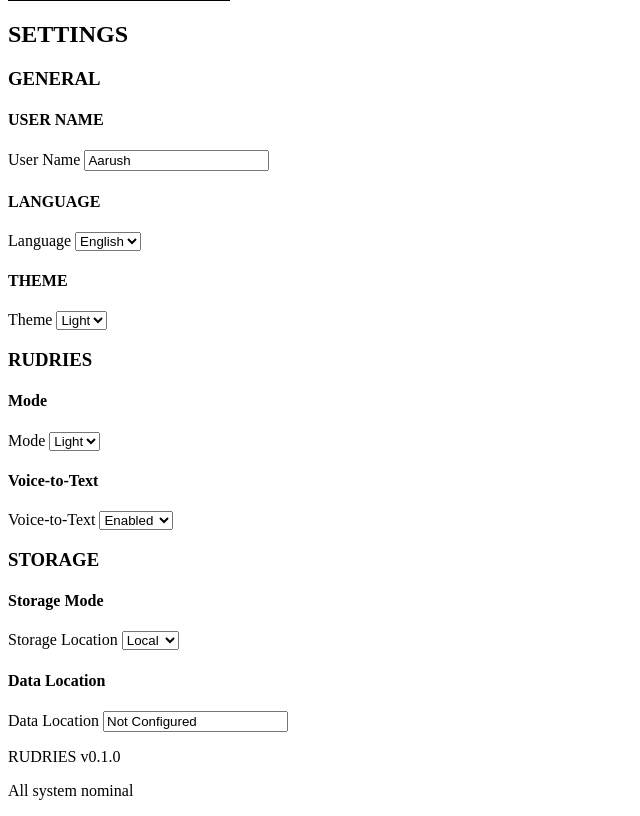
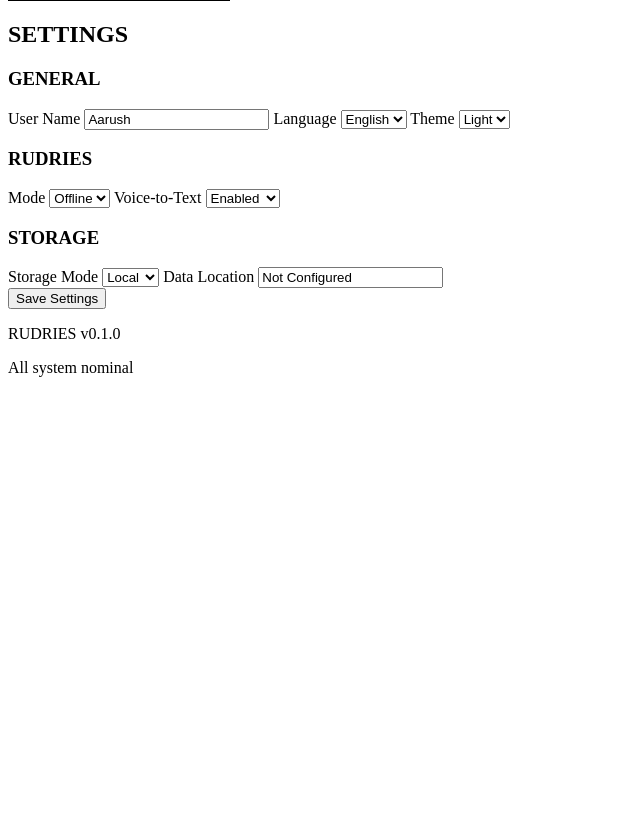
Before and after one commit to AarushVarma00/RUDRIES, a plain HTML site: page Settings.html in a window 1280 px wide. Shown: the part 706-1522 px from the top of the page, without its empty margins (0-640 px from the left). After the commit the page ends 1099 px from the top, so only its background shows below. Drawn offline with Linux system fonts and the light colour scheme.

Commit message:
Refine settings page structure and form controls

```diff
--- a/Settings.html
+++ b/Settings.html
@@ -43,57 +43,61 @@
 
 <!-- THIS IS THE MAIN CONTENT AREA -->
 <main>
-        <h2>SETTINGS</h2>
 
+<h2>SETTINGS</h2>
+<form>
+
+
+        <section>
             <h3>GENERAL</h3>
 
-                <h4>USER NAME</h4>
-                    <label for="username">User Name</label>
+                <label for="username">User Name</label>
                     <input type="text" id="username" value="Aarush">
 
-                <h4>LANGUAGE</h4>
-                    <label for="language">Language</label>
+                <label for="language">Language</label>
                     <select id="language">
                         <option>English</option>
                     </select>
 
-                <h4>THEME</h4>
-                    <label for="theme">Theme</label>
+                <label for="theme">Theme</label>
                     <select id="theme">
                         <option>Light</option>
                         <option>Dark</option>
                     </select>
+        </section>
 
+        <section>
             <h3>RUDRIES</h3>
 
-                <h4>Mode</h4>
                     <label for="mode">Mode</label>
                     <select id="mode">
-                        <option>Light</option>
-                        <option>Dark</option>
+                        <option>Offline</option>
+                        <option>Online</option>
                     </select>
 
-                <h4>Voice-to-Text</h4>
                     <label for="voice">Voice-to-Text</label>
                     <select id="voice">
                     <option>Enabled</option>
                     <option>Disabled</option>
                     </select>
+        </section>
 
+        <section>
             <h3>STORAGE</h3>
 
-                <h4>Storage Mode</h4>
-                    <label for="storage">Storage Location</label>
+                    <label for="storage">Storage Mode</label>
                     <select id="storage">
                         <option>Local</option>
                         <option>Cloud</option>
                     </select>
 
-                <h4>Data Location</h4>
                     <label for="data">Data Location</label>
                     <input type="text" id="data" value='Not Configured'>
+        </section>
 
+    <button type="submit">Save Settings</button>
 
+</form>
 </main>
 
 <!-- FOOTER -->
```
